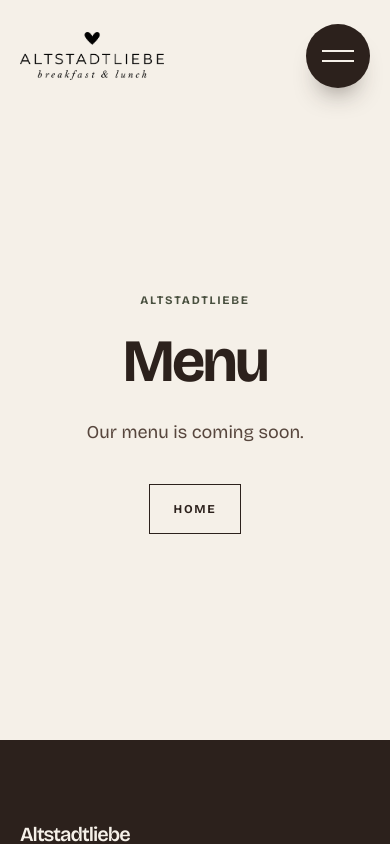
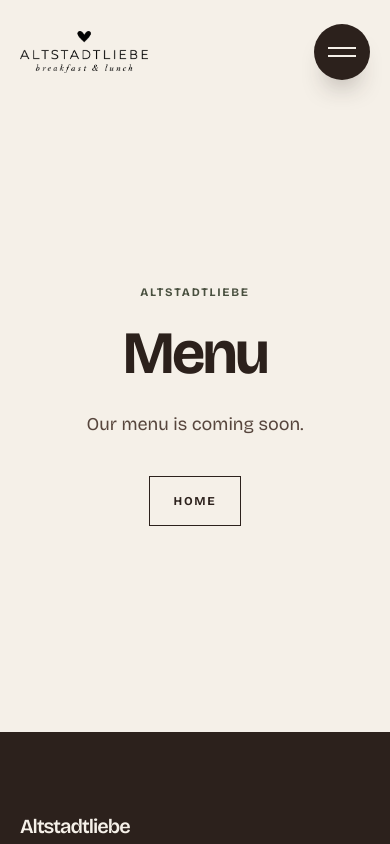
Before and after one commit to veokleo-create07/coffee.luebeck.web, a Next.js app: page /en/menu in a window 390 px wide. Shown: the top 844 px of the page. Built offline with nearby package versions, Linux system fonts and the light colour scheme.

Commit message:
Polish mobile navbar and hero spacing

```diff
--- a/components/site-header.tsx
+++ b/components/site-header.tsx
@@ -15,8 +15,8 @@
   const links = [{ label: dictionary.navigation.story, href: "#story" }, { label: dictionary.navigation.visit, href: "#visit" }, { label: dictionary.navigation.menu, href: "#menu" }];
 
   return <header className="relative z-20 page-gutter pt-6 md:pt-8"><nav className="flex items-center justify-between" aria-label="Primary navigation">
-    <Link href={homeHref} className="group flex items-center py-1" onClick={() => setIsOpen(false)} aria-label="Altstadtliebe — home"><Image src="/altstadtliebe-logo.png" alt="Altstadtliebe" width={192} height={64} priority className="h-auto w-36 object-contain transition-transform duration-300 group-hover:scale-[1.02] sm:w-40 md:w-48" /></Link>
+    <Link href={homeHref} className="group flex items-center py-1" onClick={() => setIsOpen(false)} aria-label="Altstadtliebe — home"><Image src="/altstadtliebe-logo.png" alt="Altstadtliebe" width={192} height={64} priority className="h-auto w-32 object-contain transition-transform duration-300 group-hover:scale-[1.02] sm:w-36 md:w-48" /></Link>
     <div className="hidden items-center gap-8 md:flex">{links.map((link) => <a key={link.href} href={link.href} className="text-[0.72rem] font-bold uppercase tracking-[0.14em] text-espresso-soft transition-colors hover:text-espresso">{link.label}</a>)}<LanguageSwitcher locale={locale} label={dictionary.navigation.switchTo} /></div>
-    <button type="button" className="group inline-flex h-16 w-16 shrink-0 flex-col items-center justify-center gap-2 rounded-full bg-espresso text-ivory shadow-[0_18px_28px_-18px_rgba(44,33,28,0.85)] transition-transform duration-300 hover:scale-[1.03] active:scale-95 md:hidden" aria-expanded={isOpen} aria-controls="mobile-navigation" aria-label={isOpen ? dictionary.navigation.closeMenu : dictionary.navigation.openMenu} onClick={() => setIsOpen((open) => !open)}><span className="h-[2px] w-8 bg-ivory transition-transform duration-300 group-aria-expanded:translate-y-[5px]" aria-hidden="true" /><span className="h-[2px] w-8 bg-ivory transition-transform duration-300 group-aria-expanded:-translate-y-[5px]" aria-hidden="true" /></button>
+    <button type="button" className="group inline-flex h-14 w-14 shrink-0 flex-col items-center justify-center gap-1.5 rounded-full bg-espresso text-ivory shadow-[0_18px_28px_-18px_rgba(44,33,28,0.85)] transition-transform duration-300 hover:scale-[1.03] active:scale-95 md:hidden" aria-expanded={isOpen} aria-controls="mobile-navigation" aria-label={isOpen ? dictionary.navigation.closeMenu : dictionary.navigation.openMenu} onClick={() => setIsOpen((open) => !open)}><span className="h-[2px] w-7 bg-ivory transition-transform duration-300 group-aria-expanded:translate-y-[4px]" aria-hidden="true" /><span className="h-[2px] w-7 bg-ivory transition-transform duration-300 group-aria-expanded:-translate-y-[4px]" aria-hidden="true" /></button>
   </nav>{isOpen && <div id="mobile-navigation" className="bg-ivory py-6 md:hidden"><div className="flex flex-col gap-5">{links.map((link) => <a key={link.href} href={link.href} className="text-2xl font-medium tracking-[-0.04em]" onClick={() => setIsOpen(false)}>{link.label}</a>)}<LanguageSwitcher locale={locale} label={dictionary.navigation.switchTo} /></div></div>}</header>;
 }
```
Also changed, not shown: components/hero.tsx (+1 -1 lines).
